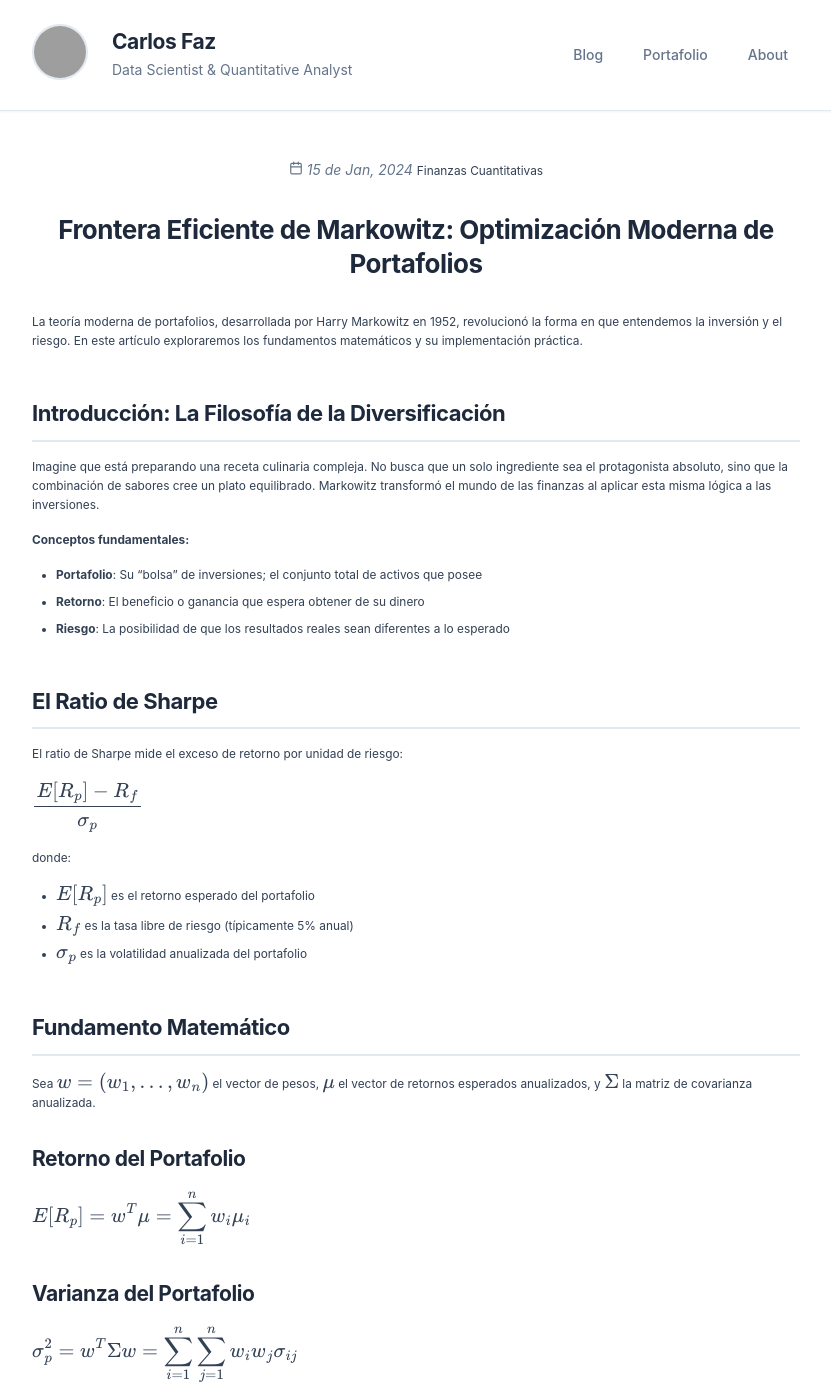
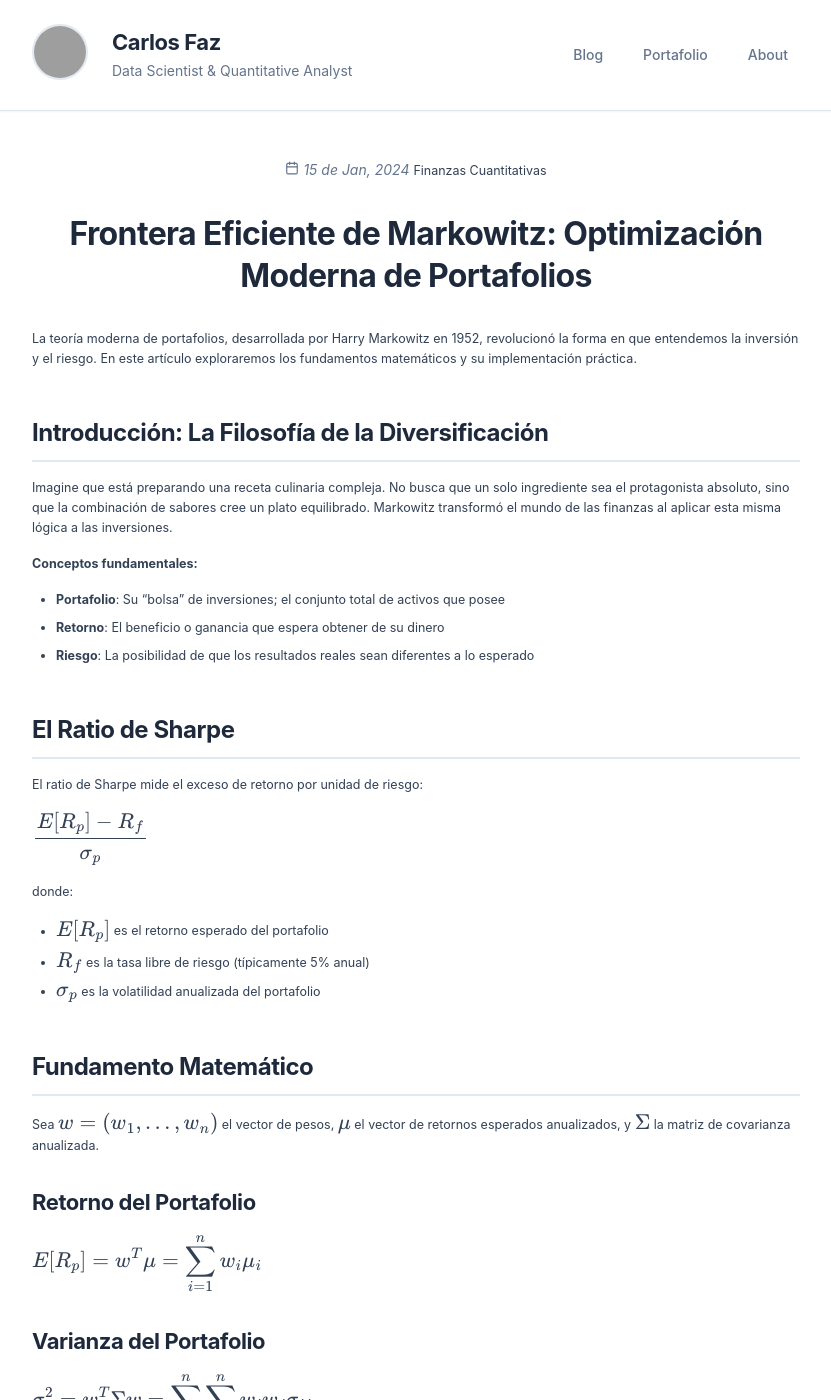
Before and after one commit to carlosfaz/carlosfaz.github.io, a Jekyll site: the page built from _posts/2024-01-15-frontera-eficiente-markowitz.md, in a window 1280 px wide and 1400 px high. Shown: the whole window, without its empty margins (224-1055 px from the left). Built offline with Jekyll 4.4.1, drawn with Linux system fonts in a browser that asks for light colours; formulas are drawn with MathJax 3; grey boxes are pictures that could not be loaded.

Commit message:
v1.26
v1.26

```diff
--- a/_sass/_variables.scss
+++ b/_sass/_variables.scss
@@ -42,14 +42,14 @@ $helveticaNeue: $fontSans;
 $georgia: $fontSerif;
 
 // Typography scale - Adjusted for blog readability
-$fontXs: 14px;
+$fontXs: 12px;
 $fontSm: 14px;
-$fontBase: 19px;
-$fontMd: 19px;
-$fontLg: 21px;
-$fontXl: 22px;
-$font2xl: 24px;
-$font3xl: 26px;
+$fontBase: 20px;
+$fontMd: 20px;
+$fontLg: 22px;
+$fontXl: 24px;
+$font2xl: 28px;
+$font3xl: 32px;
 
 // Spacing scale
 $space1: 4px;
```
